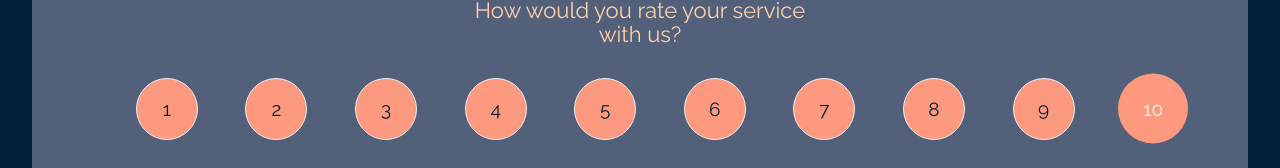
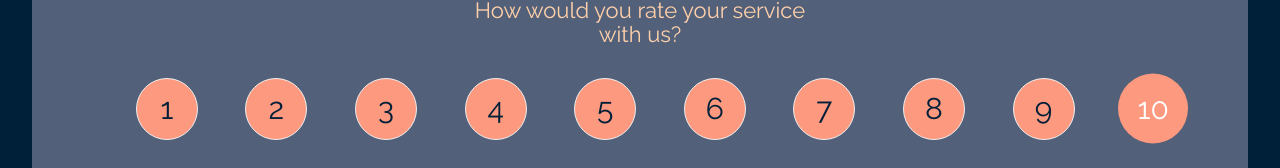
Before and after one commit to dannypepper/feedback-app-vite-client, a Svelte app: page / in a window 1280 px wide. Shown: the part 284-452 px from the top of the page. Built offline with nearby package versions, Linux system fonts and the light colour scheme.

Commit message:
Adjust form styling

```diff
--- a/src/components/select/RatingSelect.svelte
+++ b/src/components/select/RatingSelect.svelte
@@ -158,12 +158,11 @@ const onChange = (e) => {
   display: flex;
   align-items: center;
   justify-content: center;
-  /* width: 40px;
-  height: 40px; */
   border-radius: 50%;
   transform: translate(-50%, -65%);
   cursor: pointer;
   padding: 35px;
+  font-size: 1.5rem;
 }
 
 li:hover {
```
